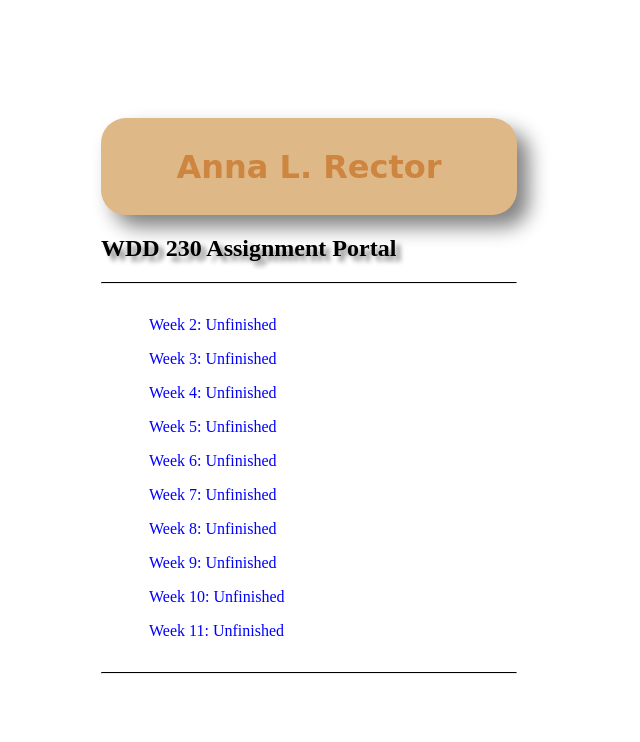
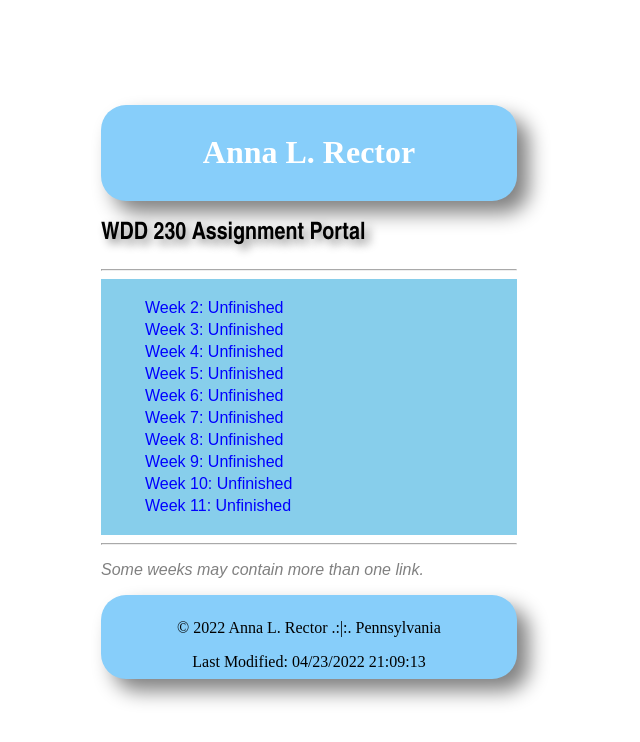
Before and after one commit to ar-byu/wdd230, a plain HTML site: page index.html in a window 1280 px wide. Shown: the whole page, without its empty margins (331-971 px from the left). Drawn offline with Linux system fonts and the light colour scheme.

Commit message:
Futher HTML, CSS edits, added JavaScript

```diff
--- a/css/style.css
+++ b/css/style.css
@@ -12,9 +12,9 @@ body {
     vertical-align: middle;
 }
 
-.header-box {
+.header-box, .footer-box {
     width: 400px;
-    background-color: burlywood;
+    background-color: lightskyblue;
     padding: 0.5em;
     text-align: center;
     border-radius: 25px;
@@ -23,27 +23,33 @@ body {
 
 }
 
-h1 {
-    color: peru;
-    font-family: 'Lucida Handwriting', cursive;
+.title {
+    color: black
+}
+
+h1, h2 {
+    color: white;
 }
 
 h2 {
-    text-shadow: 5px 5px 5px gray;
+    text-shadow: 5px 5px 10px gray;
+    font-family: 'Arial Narrow', sans-serif;
 }
 
 hr {
-    border-top: 1px solid black;
+    border-top: 1px solid darkgray;
 }
 
 .nav-box {
-    padding: 0.5em;
+    padding: 0.25em;
+    background-color: skyblue;
 }
 
 nav ul li {
     color: blue;
-    margin-top: 1em;
+    margin-top: 0.25em;
     list-style: none;
+    font-family: 'Arial', sans-serif;
 }
 
 a:link {
@@ -57,7 +63,7 @@ a:visited {
 }
 
 a:hover {
-    color: deepskyblue;
+    color: darkblue;
     text-decoration: none;
 }
 
@@ -65,3 +71,9 @@ a:active {
     color: aqua;
     text-decoration: none;
 }
+
+.disclaimer {
+    font-family: 'Arial', sans-serif;
+    font-style: italic;
+    color: grey
+}
--- a/index.html
+++ b/index.html
@@ -3,8 +3,8 @@
 <head>
     <meta charset="UTF-8">
     <meta name="viewport" content="width=device-width,initial-scale=1.0">
-    <title>TEST - Anna Rector</title>
-    <meta name="description" content="This is a test.">
+    <title>WDD 230 Assignment Portal - Anna Rector</title>
+    <meta name="description" content="Assignment portal for Anna Rector in WDD 230: Web Frontend Development at BYU-I.">
     <link rel="stylesheet" href="css/style.css">
 </head>
 <body>
@@ -13,7 +13,7 @@
         <h1>Anna L. Rector</h1>
     </header>
     </div>
-    <h2>WDD 230 Assignment Portal</h2>
+    <h2 class="title">WDD 230 Assignment Portal</h2>
     <hr>
     <div class="nav-box">
     <nav>
@@ -32,8 +32,14 @@
     </nav>
     </div>
     <hr>
+    <p class="disclaimer">Some weeks may contain more than one link.</p>
     <main></main>
-    <footer></footer>
-    <script src=""></script>
+    <div class="footer-box">
+    <footer>
+        <p>&copy; <span id="currentyear">test</span> Anna L. Rector .:|:. Pennsylvania</p>
+        Last Modified: <span id="datelastmodified"></span>
+    </footer>
+    </div>
+    <script src="js/javascript.js"></script>
 </body>
 </html>
--- /dev/null
+++ b/js/javascript.js
@@ -0,0 +1,9 @@
+//const options = {weekday: 'long', day: 'numeric', month: 'long', year: 'numeric'};
+//document.getElementById('currentdate').textContent = new Date().toLocaleDateString('en-US', options);
+
+const year = {year: "numeric"};
+document.querySelector("span").textContent = new Date().getFullYear(year)
+
+//document.getElementById("datelastmodified").textContent = new Date(document.lastModified);
+var x = document.lastModified;
+document.getElementById("datelastmodified").innerHTML = x;
```
